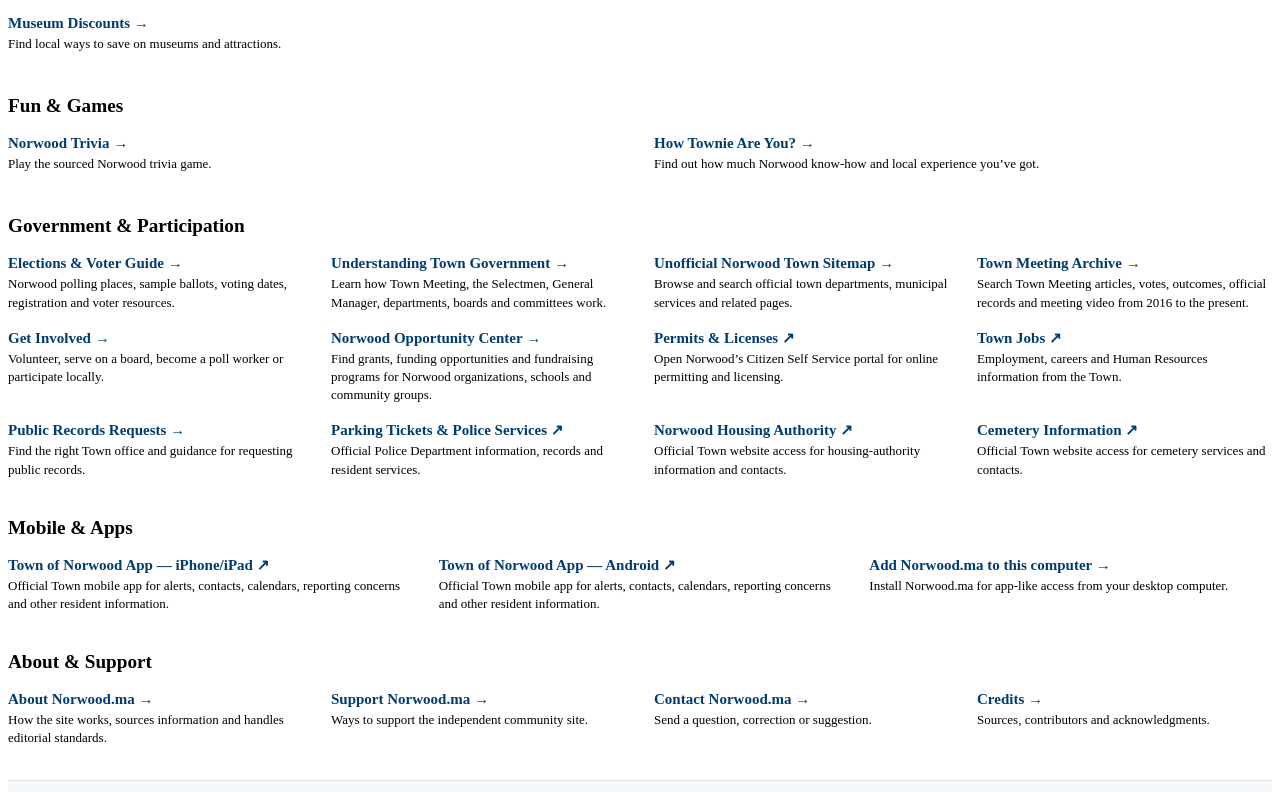
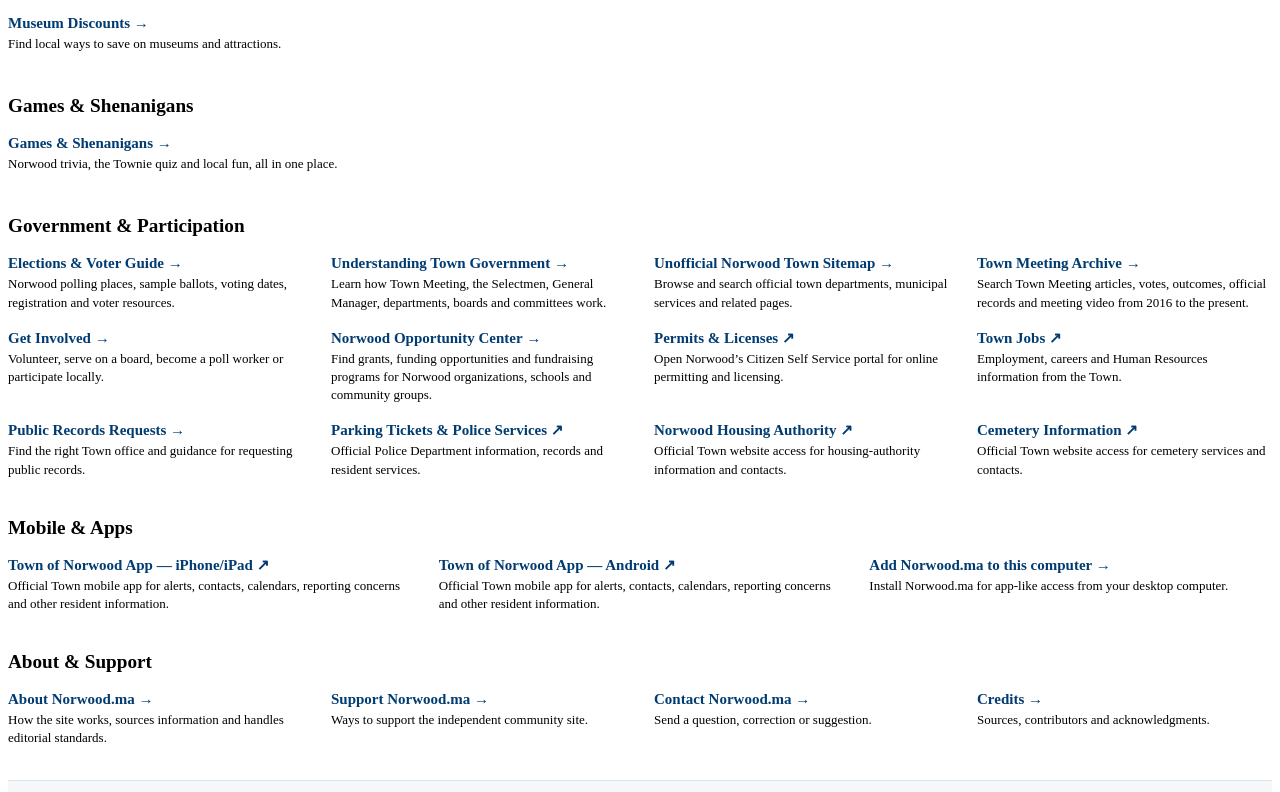
Before and after one commit to frankpadams/norwoodma, a plain HTML site: page discover.html in a window 1280 px wide. Shown: the part 1354-2146 px from the top of the page. Drawn offline with Linux system fonts and the light colour scheme; no server answers.

Commit message:
Link More page Games section to Games and Shenanigans hub

```diff
--- a/discover.html
+++ b/discover.html
@@ -86,9 +86,8 @@
 <a href="sports-recreation.html"><strong>Sports & Recreation →</strong><span>Youth sports, adult recreation, fitness and activities.</span></a>
 <a href="museum-discounts.html"><strong>Museum Discounts →</strong><span>Find local ways to save on museums and attractions.</span></a>
 </div></section>
-<section class="discover-section" id="games"><h2>Fun &amp; Games</h2><div class="discover-links">
-<a href="norwood-trivia.html"><strong>Norwood Trivia →</strong><span>Play the sourced Norwood trivia game.</span></a>
-<a href="how-townie-are-you.html"><strong>How Townie Are You? →</strong><span>Find out how much Norwood know-how and local experience you’ve got.</span></a>
+<section class="discover-section" id="games"><h2>Games &amp; Shenanigans</h2><div class="discover-links">
+<a href="games-and-shenanigans.html"><strong>Games &amp; Shenanigans →</strong><span>Norwood trivia, the Townie quiz and local fun, all in one place.</span></a>
 </div></section>
 <section class="discover-section" id="government"><h2>Government &amp; Participation</h2><div class="discover-links">
 <a href="elections.html"><strong>Elections &amp; Voter Guide →</strong><span>Norwood polling places, sample ballots, voting dates, registration and voter resources.</span></a>
```
